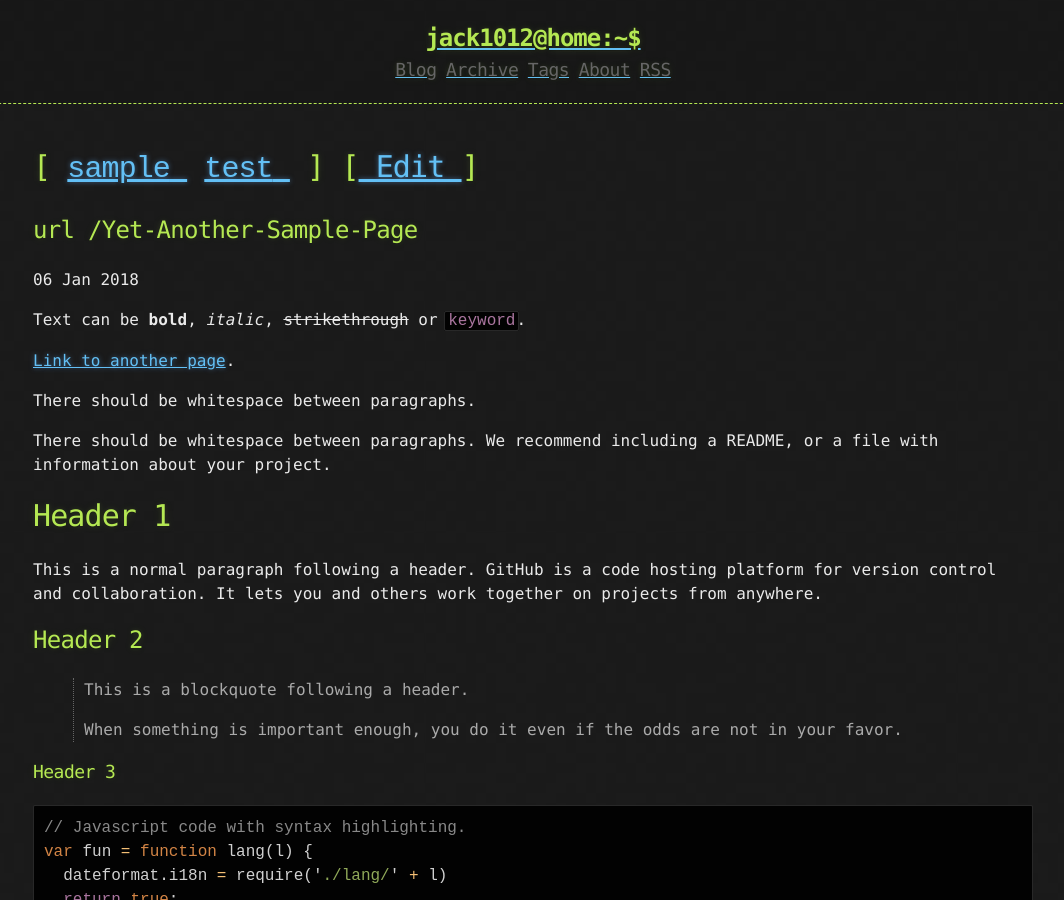
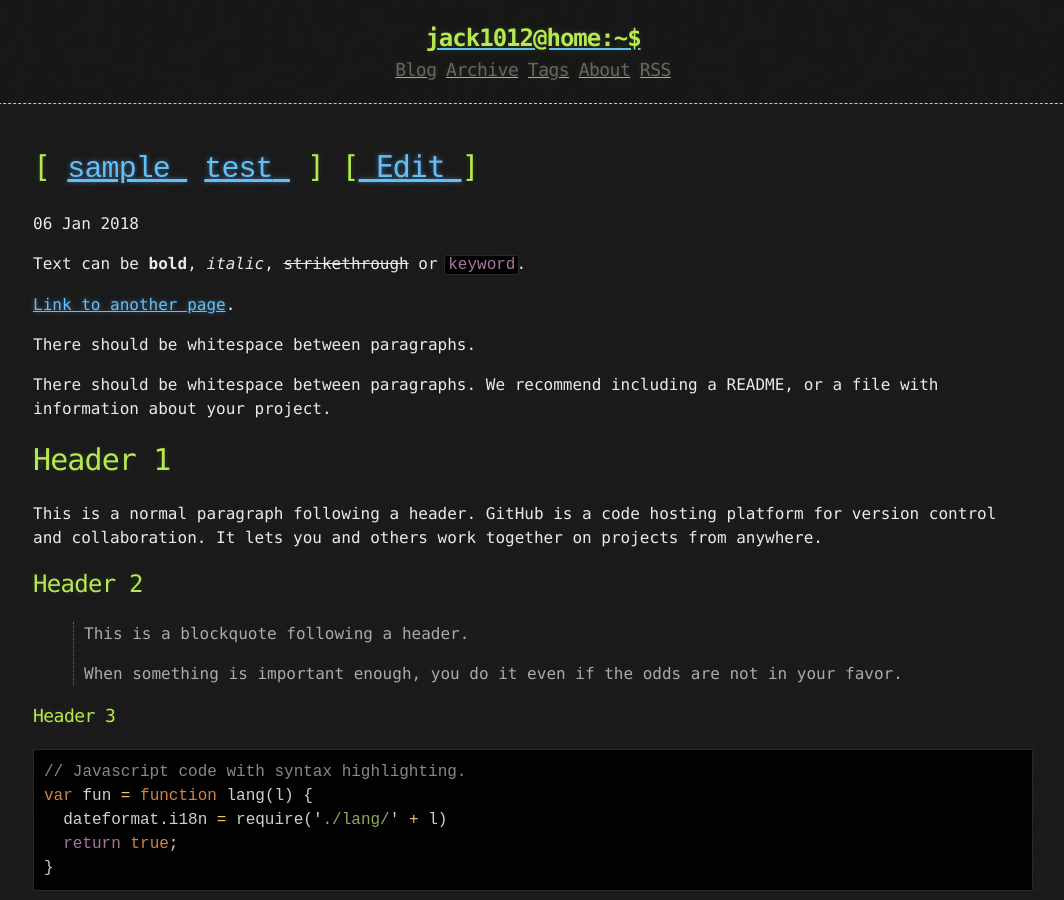
Before and after one commit to jack1012/jack1012.github.io, a Jekyll site: the page built from _posts/2018-01-06-Yet-Another-Sample-Page.md, in a window 1280 px wide and 900 px high. Shown: the whole window, without its empty margins (107-1171 px from the left). Built offline with Jekyll 4.4.1, drawn with Linux system fonts in a browser that asks for light colours.

Commit message:
Update post.html

```diff
--- a/_layouts/post.html
+++ b/_layouts/post.html
@@ -13,8 +13,6 @@ layout: default
   [<a href="https://github.com/jack1012/jack1012.github.io/tree/master/_posts/" target="_blank" > Edit </a>]
   </h1>
 
-  <h2>url {{ page.url }}</h2>
-
   <time datetime="{{ page.date | date_to_xmlschema }}" class="by-line">{{ page.date | date_to_string }}</time>
   {{ content }}
   <br>tag: '{{ page.tags }}'
```
